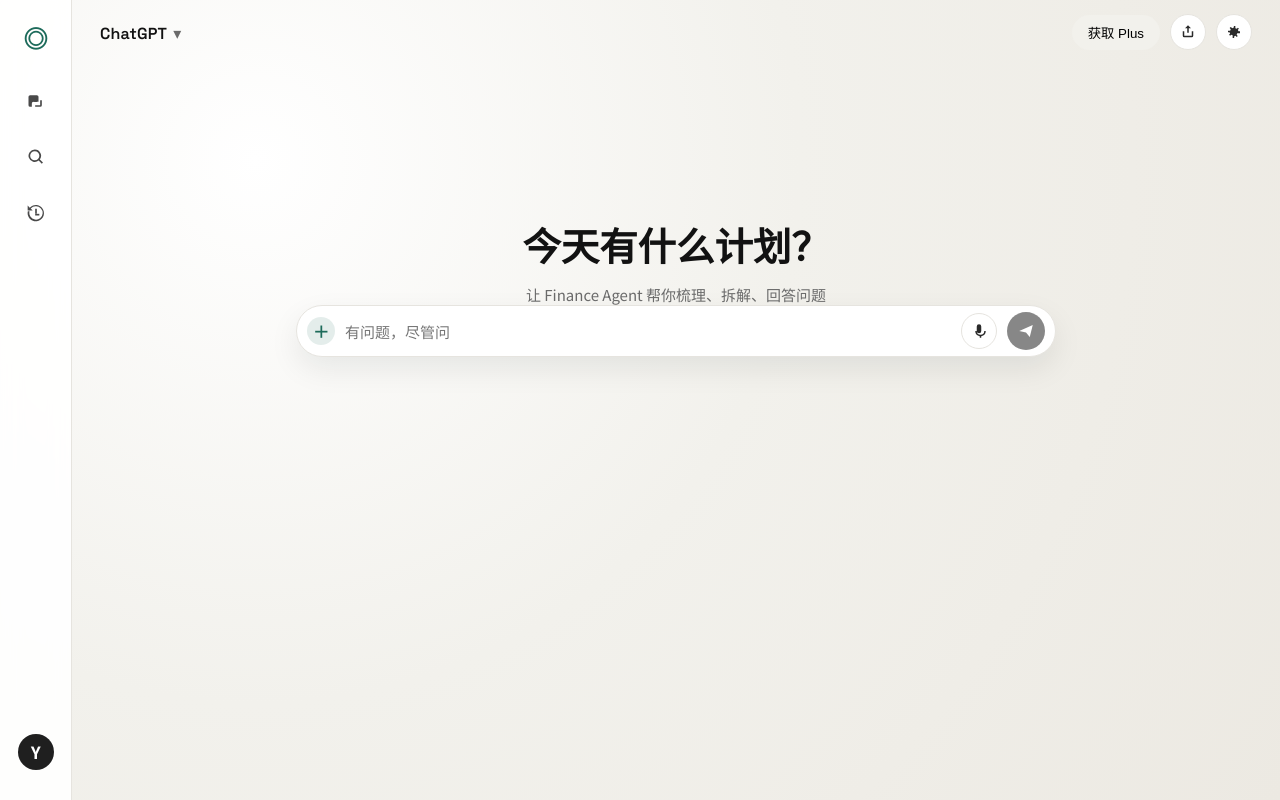
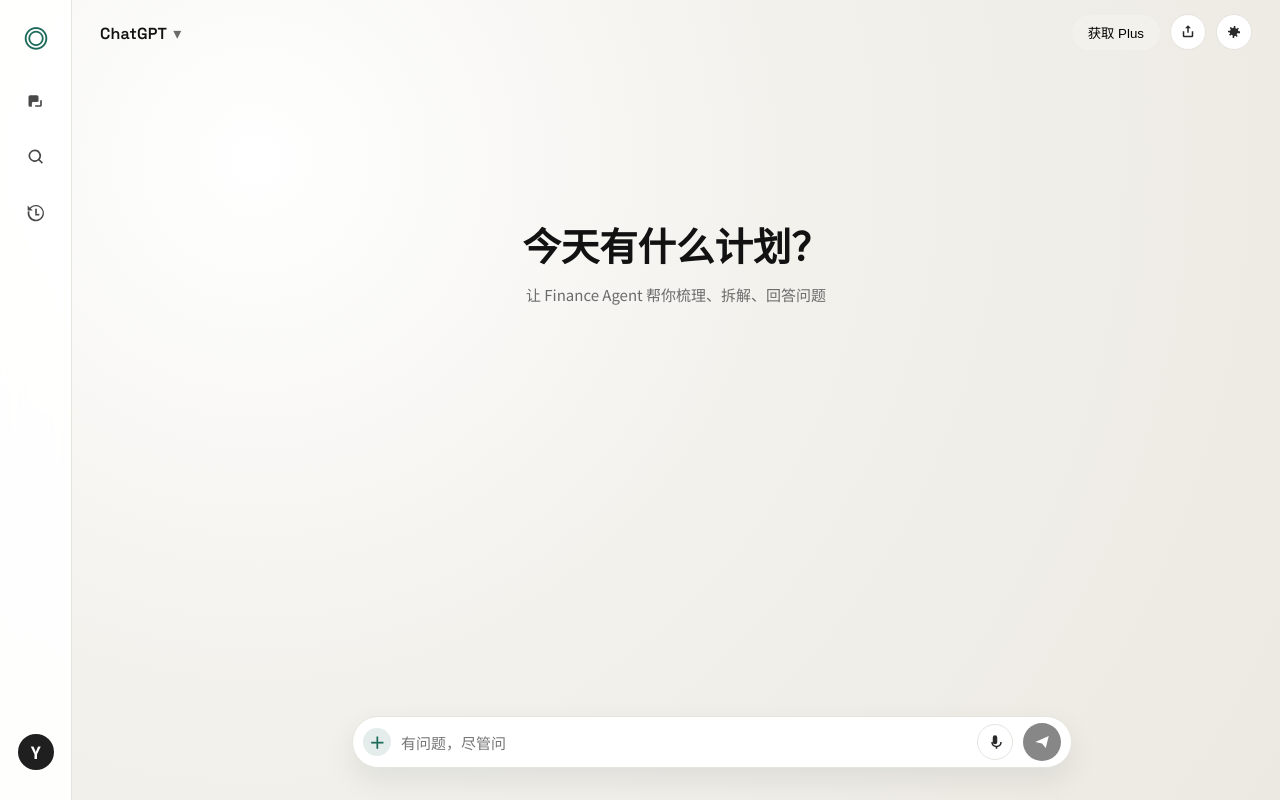
Before and after one commit to dabing693/ai-study, a Vue app in the folder finance-agent-frontend/: page / in a window 1280 px wide. Built offline with nearby package versions, Linux system fonts and the light colour scheme.

Commit message:
feat: 聊天框消失

```diff
--- a/finance-agent-frontend/src/style.css
+++ b/finance-agent-frontend/src/style.css
@@ -164,9 +164,10 @@
   display: flex;
   flex-direction: column;
   align-items: center;
-  padding: 40px 20px 32px;
+  padding: 40px 20px 0;
   position: relative;
   min-height: 0;
+  overflow: hidden;
 }
 
 .welcome {
@@ -191,39 +192,37 @@
   width: min(760px, 100%);
   flex: 1;
   display: flex;
+  flex-direction: column;
   min-height: 0;
-  overflow: hidden;
-  margin-bottom: 20px;
+  overflow-y: auto;
+  overflow-x: hidden;
+  scrollbar-width: thin;
+  scrollbar-color: var(--muted) transparent;
 }
 
 .chat__list {
   width: 100%;
   display: flex;
   flex-direction: column;
-  flex: 1;
   gap: 16px;
-  padding: 10px 8px 20px;
-  overflow-y: auto;
-  min-height: 0;
-  overscroll-behavior: contain;
-  scrollbar-width: thin;
-  scrollbar-color: var(--muted) transparent;
+  padding: 10px 8px 120px;
+  min-height: min-content;
 }
 
-.chat__list::-webkit-scrollbar {
+.chat::-webkit-scrollbar {
   width: 6px;
 }
 
-.chat__list::-webkit-scrollbar-track {
+.chat::-webkit-scrollbar-track {
   background: transparent;
 }
 
-.chat__list::-webkit-scrollbar-thumb {
+.chat::-webkit-scrollbar-thumb {
   background-color: var(--muted);
   border-radius: 3px;
 }
 
-.chat__list::-webkit-scrollbar-thumb:hover {
+.chat::-webkit-scrollbar-thumb:hover {
   background-color: var(--accent);
 }
 
@@ -343,10 +342,13 @@
 
 .composer {
   width: min(760px, 100%);
-  position: sticky;
+  position: fixed;
   bottom: 32px;
+  left: calc(var(--sidebar-w) + 50%);
+  transform: translateX(-50%);
   z-index: 100;
   background: transparent;
+  padding: 0 20px;
 }
 
 .composer__input {
@@ -502,6 +504,11 @@
     padding: 0 16px;
   }
 
+  .composer {
+    left: 50%;
+    padding: 0 16px;
+  }
+
   .composer__input {
     border-radius: var(--radius-lg);
   }
```
